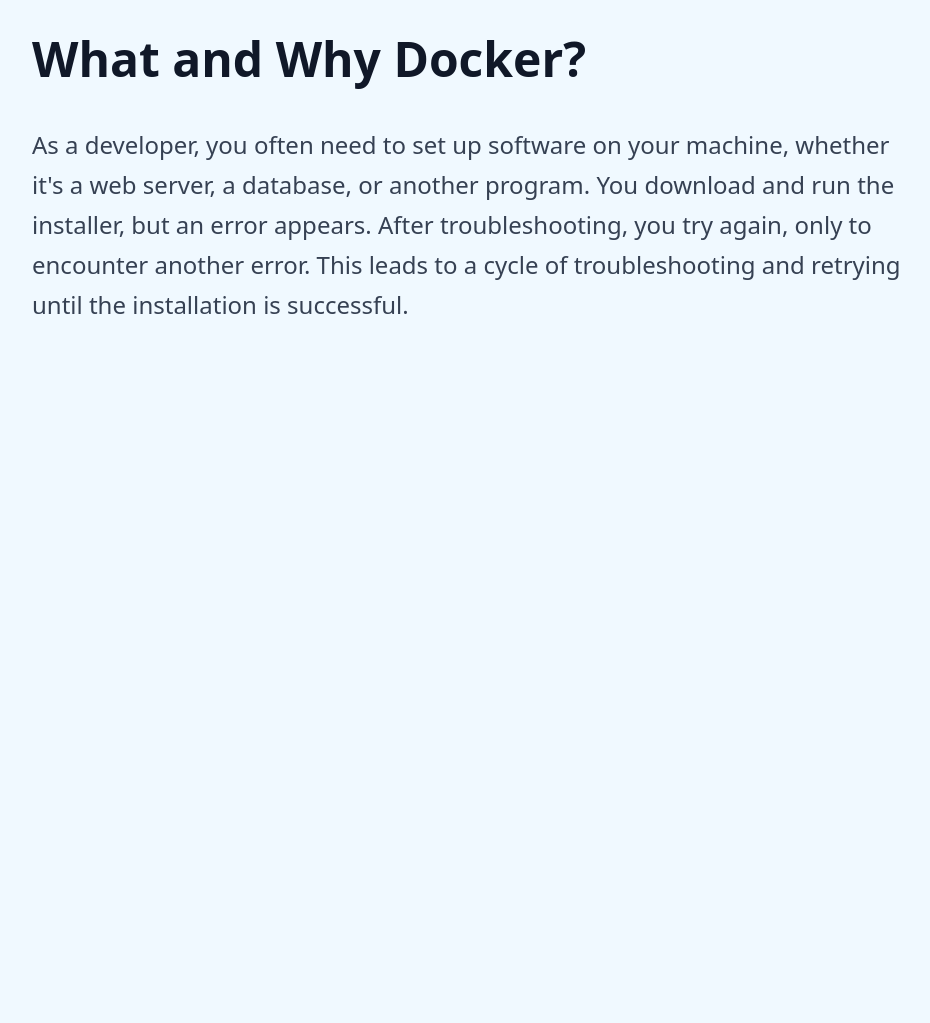
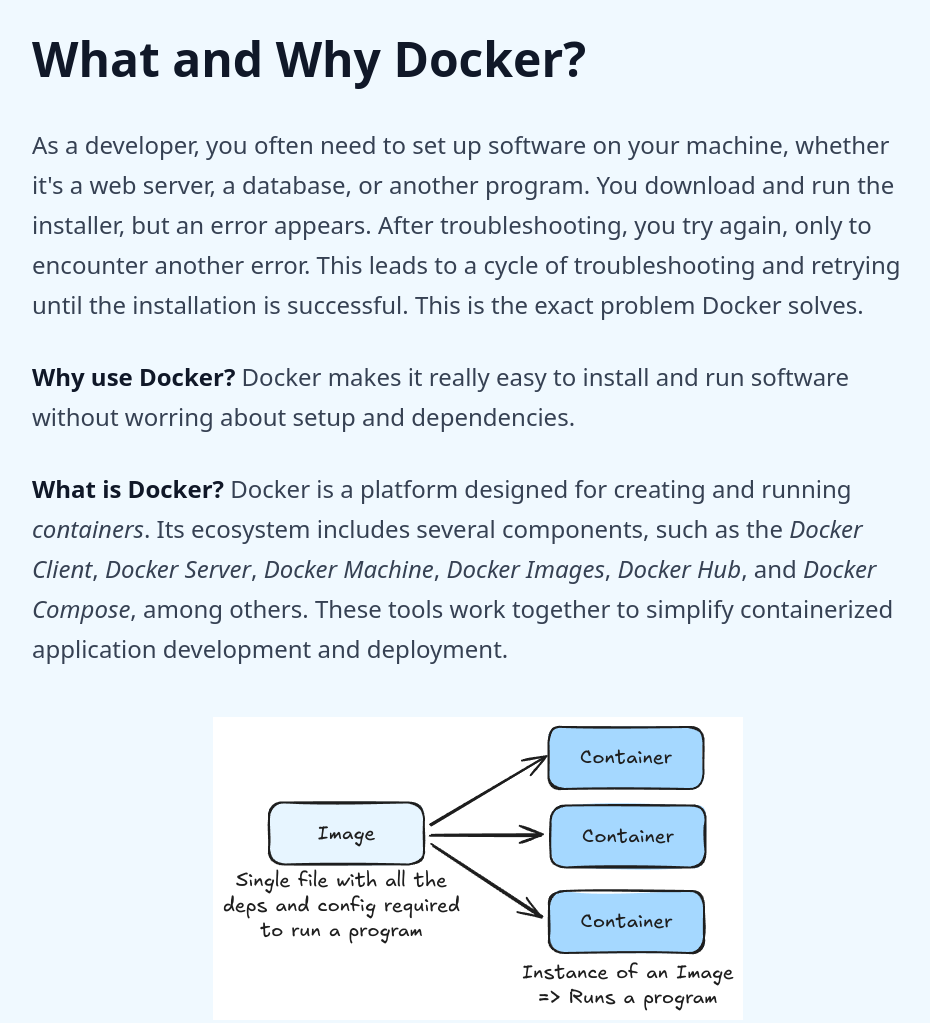
Before and after one commit to ThomasCode92/docker-k8s-complete-guide, an Astro site in the folder apps/docs/: page /blog/dive-into-docker in a window 1280 px wide. Shown: the part 1080-2103 px from the top of the page, without its empty margins (64-994 px from the left). Before the commit the page ends 1485 px from the top, so only its background shows below. Built offline with nearby package versions, Linux system fonts and the light colour scheme; Astro itself is replaced by a stand-in of ours.

Commit message:
Why Use Docker & What is Docker

```diff
--- a/apps/docs/src/content/posts/dive-into-docker.mdx
+++ b/apps/docs/src/content/posts/dive-into-docker.mdx
@@ -5,6 +5,9 @@
 image: ./images/dive-into-docker.jpg
 title: Dive into Docker!
 ---
+
+import { Image } from "astro:assets";
+import diagram from "./diagrams/image-container.excalidraw.png";
 
 In this article, we'll explore Docker, its role in software development, and why
 it's widely used. We'll break down the concept of images and their relationship
@@ -17,4 +20,15 @@
 a web server, a database, or another program. You download and run the
 installer, but an error appears. After troubleshooting, you try again, only to
 encounter another error. This leads to a cycle of troubleshooting and retrying
-until the installation is successful.
+until the installation is successful. This is the exact problem Docker solves.
+
+**Why use Docker?** Docker makes it really easy to install and run software
+without worring about setup and dependencies.
+
+**What is Docker?** Docker is a platform designed for creating and running
+_containers_. Its ecosystem includes several components, such as the _Docker
+Client_, _Docker Server_, _Docker Machine_, _Docker Images_, _Docker Hub_, and
+_Docker Compose_, among others. These tools work together to simplify
+containerized application development and deployment.
+
+<Image src={diagram} alt="image vs container" class="mx-auto" />
```
Also changed, not shown: apps/docs/src/content/posts/diagrams/image-container.excalidraw.png (added).
